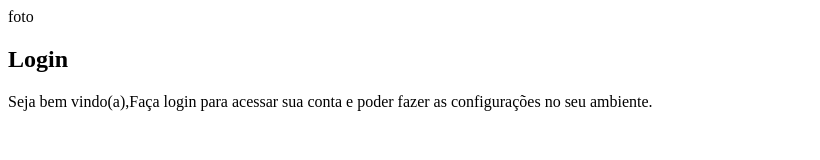
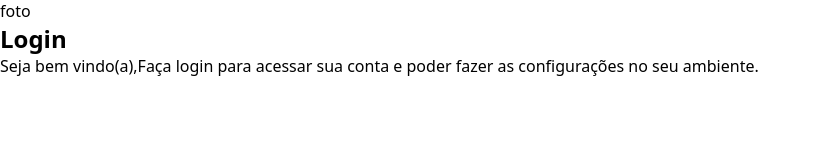
Before and after one commit to etivaldosouza/projeto-login-kf, a plain HTML site: page index.html in a window 1280 px wide. Shown: the whole page, without its empty margins (0-820 px from the left). Drawn offline with Linux system fonts and the light colour scheme.

Commit message:
criado configuração para html,body

```diff
--- a/estilos/style.css
+++ b/estilos/style.css
@@ -9,3 +9,14 @@ laranja escuro:	#FF8C00	(255,140,0)
 laranja:	#FFA500	(255,165,0)
 
 */
+
+* {
+    font-family: system-ui, -apple-system, BlinkMacSystemFont, 'Segoe UI', Roboto, Oxygen, Ubuntu, Cantarell, 'Open Sans', 'Helvetica Neue', sans-serif;
+    margin: 0px;
+    padding: 0px;
+    box-sizing: border-box; /* a borda vai fazer parte da conta. por padrão ele testa por dentro da borda */
+}
+
+html,body {
+
+}
```
